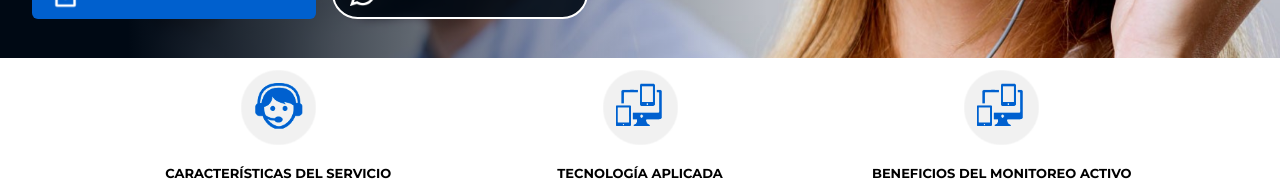
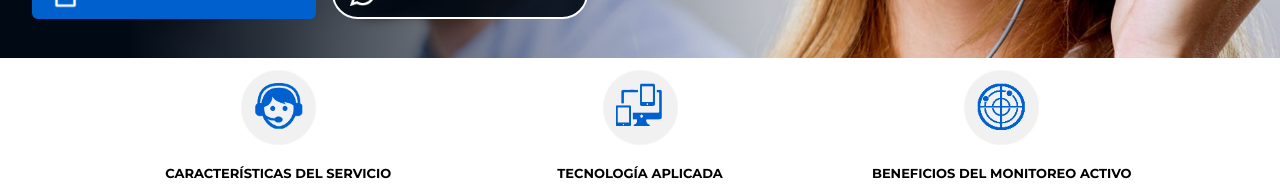
Before and after one commit to Widido1/STE, a Next.js app: page /monitoreo in a window 1280 px wide. Shown: the part 392-576 px from the top of the page. Built offline with nearby package versions, Linux system fonts and the light colour scheme.

Commit message:
Final 2.02

```diff
--- a/src/app/components/pages/monitoreoPage.jsx
+++ b/src/app/components/pages/monitoreoPage.jsx
@@ -105,7 +105,7 @@ export default function MonitoreoPage() {
 
             </div>
             <div className="flex flex-row min-[1100px]:flex-col justify-start min-[1100px]:justify-center items-center self-start min-[1100px]:self-start gap-2 min-[1100px]:gap-4 font-semibold text-base">
-                <Image src="/images/icons/icon08.png" alt="logo" width={125} height={125}
+                <Image src="/images/icons/icon09.png" alt="logo" width={125} height={125}
                 className="w-[75px] h-[75px] "/>
                 <div className="flex flex-col">
                   <div className="text-[13px] min-[1600px]:text-base font-bold text-left min-[1100px]:text-center">BENEFICIOS DEL MONITOREO ACTIVO</div>
```
